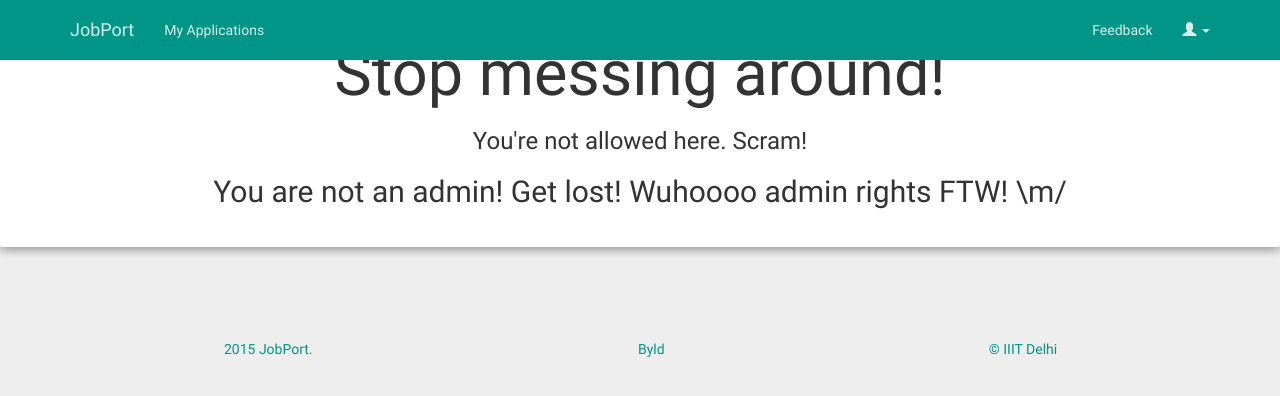
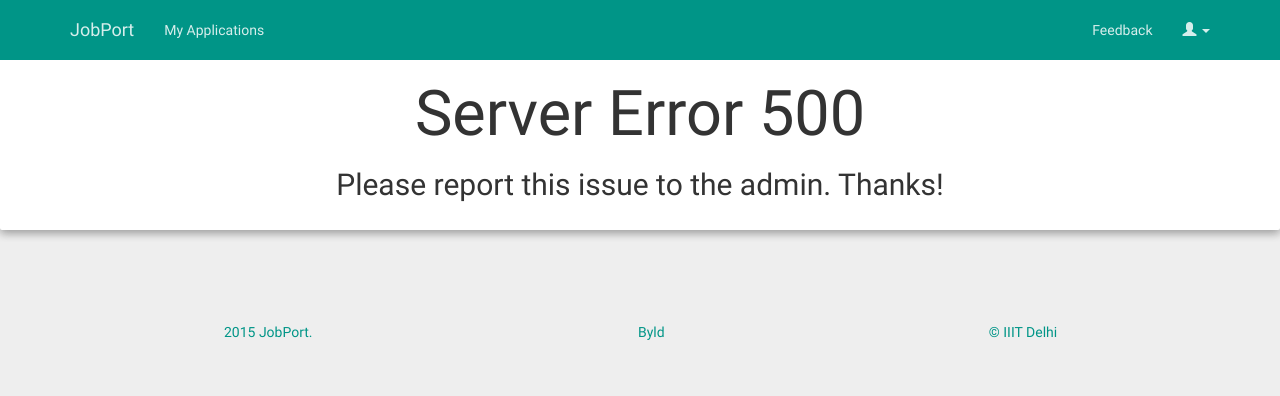
Before and after one commit to IIIT-Delhi/jobport, a Django app: template placement/jobport/templates/jobport/500.html in a window 1280 px wide. Shown: the top 396 px of the page. Run offline with Django 3.2, Linux system fonts and the light colour scheme; the template is opened without the code that fills it, so the values that code supplies are empty; some libraries are stand-ins or nearby versions.

Commit message:
changed the 404 and 500 page

```diff
--- a/placement/jobport/templates/jobport/500.html
+++ b/placement/jobport/templates/jobport/500.html
@@ -2,11 +2,10 @@
 
 {% block content %}
 <div class="jumbotron">
-  <div align="center" class="container">
-    <h1>Stop messing around!</h1>
-    <h3>You're not allowed here. Scram!</h3>
-    <h2>You are not an admin! Get lost! Wuhoooo admin rights FTW!
-    \m/<h2>
-  </div>
+	<div align="center" class="container">
+		<br/><br/>
+		<h1>Server Error 500</h1>
+		<h2> Please report this issue to the admin. Thanks!</h2>
+	</div>
 </div>
 {% endblock %}
```
Also changed, not shown: placement/jobport/templates/jobport/404.html (+8 -6 lines).
